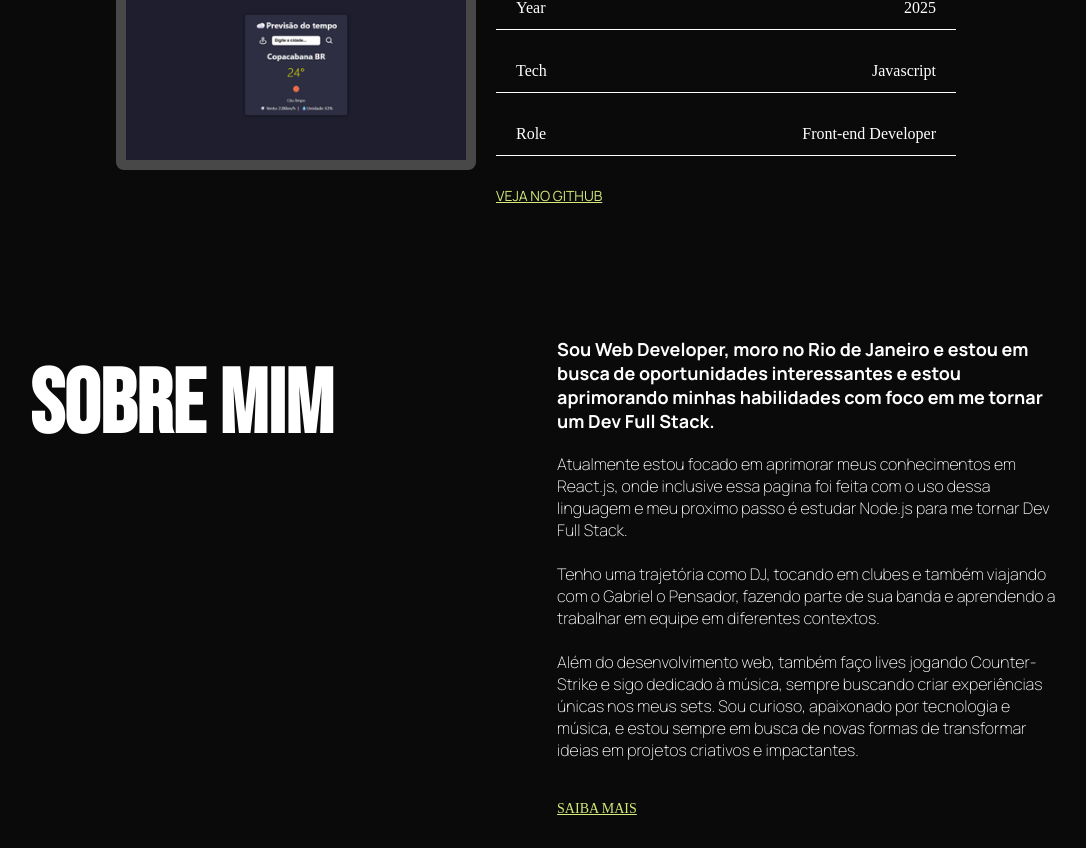
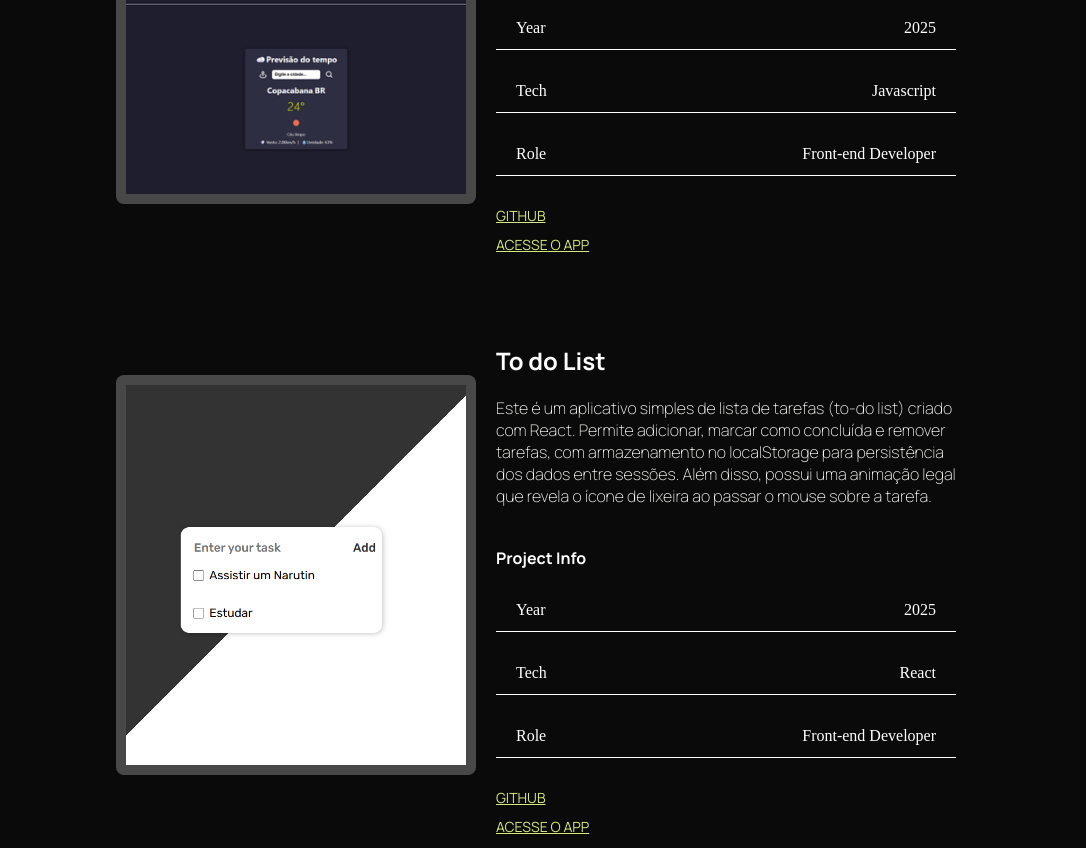
Before and after one commit to GuilhermeGuedes1/guilhermeguedes, a React (Vite) app: page / in a window 1280 px wide. Shown: the part 1332-2180 px from the top of the page, without its empty margins (94-1180 px from the left). Built offline with nearby package versions, Linux system fonts and the light colour scheme.

Commit message:
update: Dados dos projetos separados em um arquivo apenas para os dados, melhora na UI do projeto, adicionado um novo projeto para o portfolio

```diff
--- /dev/null
+++ b/src/data/data.jsx
@@ -0,0 +1,28 @@
+import Todolist from '../assets/to-do-list.png';
+import WeatherForecastImg from '../assets/weather-forecast.png';
+
+export const projects = [
+	{
+		name: 'Weather-Forecast',
+		description:
+			'Este é um site simples e funcional que exibe a previsão do tempo em tempo real, utilizando HTML, CSS e JavaScript. Para consumir os dados meteorológicos, o projeto integra uma API de previsão do tempo através da biblioteca Axios.',
+		year: '2025',
+		tech: 'Javascript',
+		role: 'Front-end Developer',
+		image: WeatherForecastImg,
+		app: 'https://guilhermeguedes1.github.io/weather-forecast/',
+		github: 'https://github.com/GuilhermeGuedes1/weather-forecast',
+	},
+
+	{
+		name: 'To do List',
+		description:
+			'Este é um aplicativo simples de lista de tarefas (to-do list) criado com React. Permite adicionar, marcar como concluída e remover tarefas, com armazenamento no localStorage para persistência dos dados entre sessões. Além disso, possui uma animação legal que revela o ícone de lixeira ao passar o mouse sobre a tarefa.',
+		year: '2025',
+		tech: 'React',
+		role: 'Front-end Developer',
+		image: Todolist,
+		app: 'https://todolist-beta-lilac.vercel.app/',
+		github: 'https://github.com/GuilhermeGuedes1/todolist',
+	},
+];
--- a/src/pages/home/components/header/Header.css
+++ b/src/pages/home/components/header/Header.css
@@ -1,12 +1,11 @@
 
 nav {
     display: flex;
-    justify-content: space-around;
+    justify-content: space-between;
     align-items: center;
     padding: 12px;
     background-color: black;
     height: 100px;
-
 }
 
 .header h1 {
--- a/src/pages/home/components/projects/Projects.css
+++ b/src/pages/home/components/projects/Projects.css
@@ -31,11 +31,10 @@
 }
 
 .projects .card {
-    margin-top: 0px;
+    margin: 20px 0px;
     display: flex;
     flex-direction: column;
     justify-content: center;
-
 }
 
 
@@ -102,6 +101,11 @@
     color: #D3E97A;
 }
 
+.project-links .links {
+    gap: 10px;
+
+}
+
 
 @media(min-width:768px){
     .projects-content {
--- a/src/pages/home/components/projects/Projects.jsx
+++ b/src/pages/home/components/projects/Projects.jsx
@@ -1,30 +1,28 @@
-import { useState } from 'react'
-import './Projects.css'
+import { useState } from 'react';
+import './Projects.css';
 
+import { projects } from '../../../../data/data';
 
-import WeatherForecastImg from './img/weather-forecast.png'
-
-export default function Projects(){
-
-    const projects = [
-        {
-            name: 'Weather-Forecast',
-            description: 'Este é um site simples e funcional que exibe a previsão do tempo em tempo real, utilizando HTML, CSS e JavaScript. Para consumir os dados meteorológicos, o projeto integra uma API de previsão do tempo através da biblioteca Axios.',
-            year: '2025',
-            tech: 'Javascript',
-            role : 'Front-end Developer',
-            image: WeatherForecastImg,
-            link: "https://guilhermeguedes1.github.io/weather-forecast/",
-        }
-    ]
-
-    function ProjectModel({name, description, year, tech, role, image, link}){
-        return(
+export default function Projects() {
+	function ProjectModel({
+		name,
+		description,
+		year,
+		tech,
+		role,
+		image,
+		github,
+		app,
+	}) {
+		return (
 			<div className="card">
-                        <img src={image} alt={name}/>
+				<img
+					src={image}
+					alt={name}
+				/>
 				<div className="project-info">
-                            <h3 className='tittle'>{name}</h3>
-                            <p className='description'>{description}</p>
+					<h3 className="tittle">{name}</h3>
+					<p className="description">{description}</p>
 					<h4 className="tittle-project-info">Project Info</h4>
 					<div className="role-container">
 						<div className="year">Year</div>
@@ -39,20 +37,27 @@ export default function Projects(){
 						<div className="role-name">{role}</div>
 					</div>
 					<div className="project-links">
-                            <div className="link"><a href={link}>VEJA NO GITHUB</a></div>
+						<div className="links">
+							<a href={github}>GITHUB</a>
+							<a href={app}>ACESSE O APP</a>
 						</div>
 					</div>
 				</div>
-        )
-
+			</div>
+		);
 	}
 
-    return(
-        <section className="projects" id='projects'>
+	return (
+		<section
+			className="projects"
+			id="projects">
 			<div className="projects-content">
 				<div className="tittle-container">
 					<h2>Projetos em destaque</h2>
-                    <p>Aqui estão alguns dos projetos selecionados que demostram minha paixão pelo desenvolvimento.</p>
+					<p>
+						Aqui estão alguns dos projetos selecionados que demostram minha
+						paixão pelo desenvolvimento.
+					</p>
 				</div>
 				<div className="card-container">
 					{projects.map((project, index) => (
@@ -64,11 +69,12 @@ export default function Projects(){
 							year={project.year}
 							tech={project.tech}
 							role={project.role}
-                            link={project.link}
+							github={project.github}
+							app={project.app}
 						/>
 					))}
 				</div>
 			</div>
 		</section>
-    )
+	);
 }
```
Also changed, not shown: src/assets/to-do-list.png (added), src/assets/weather-forecast.png (renamed from src/pages/home/components/projects/img/weather-forecast.png). Lines whose indentation alone changed are shown as unchanged.
